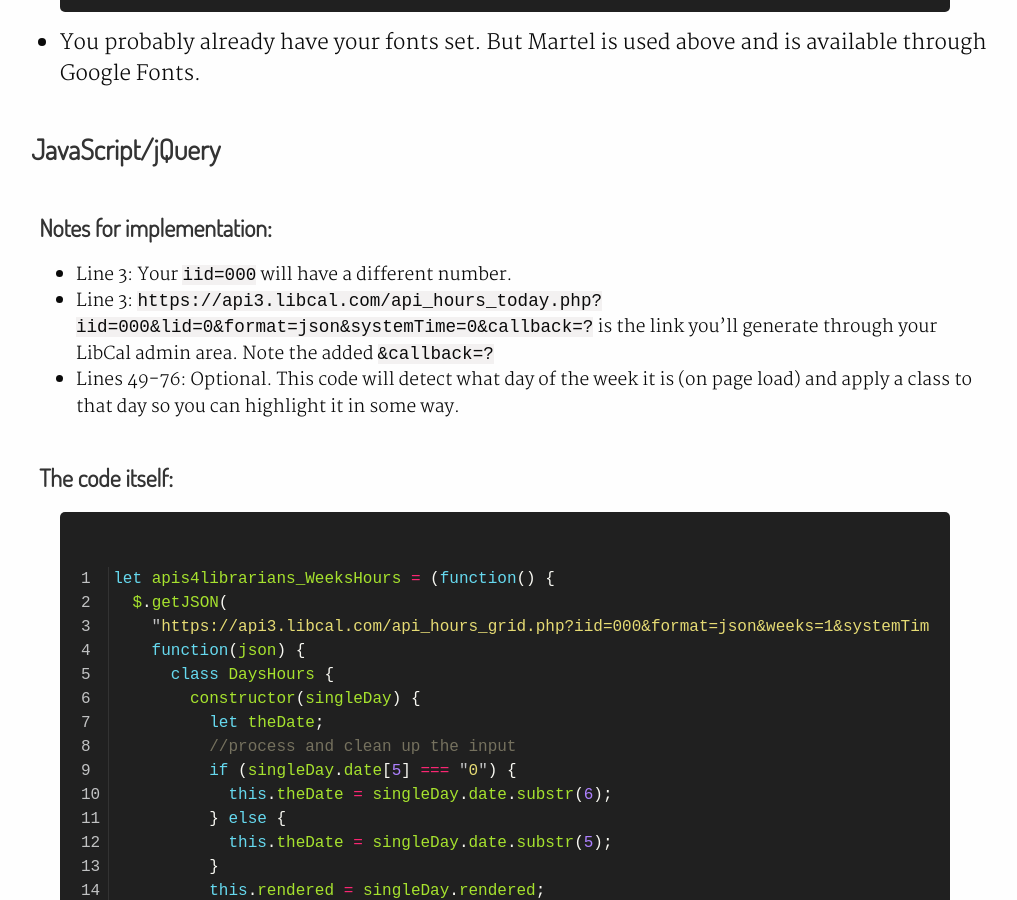
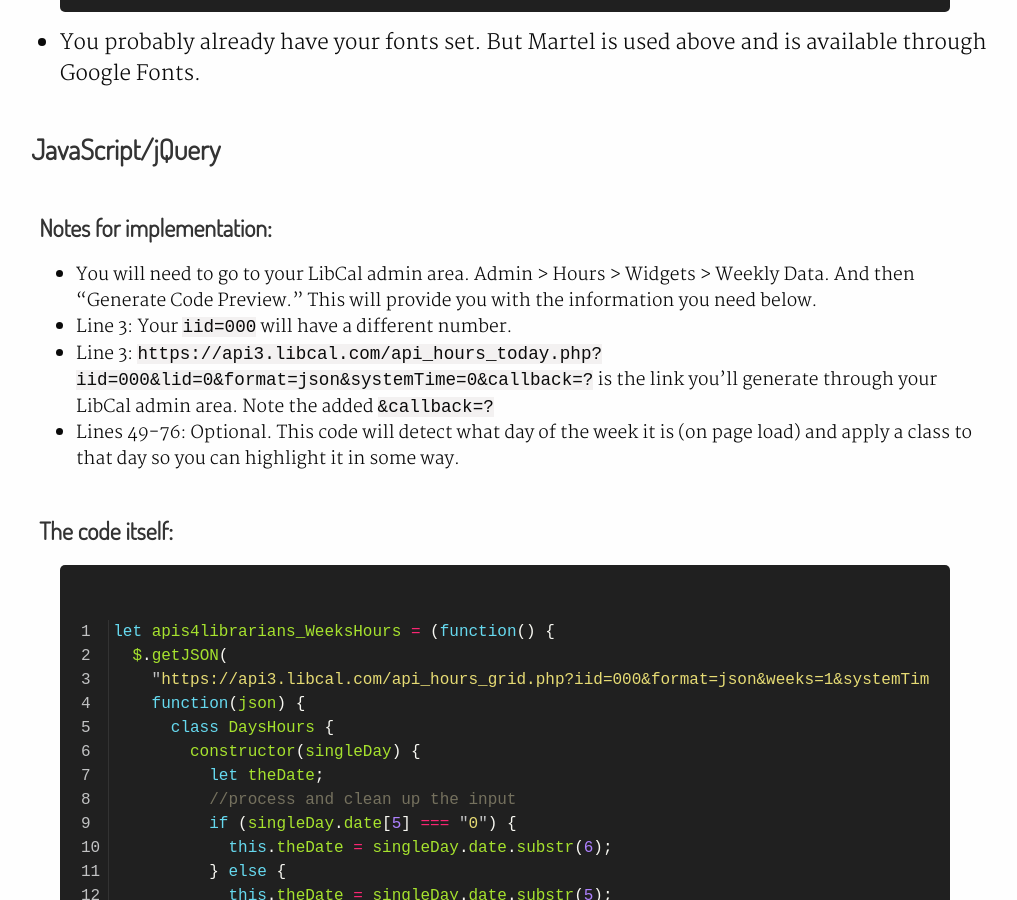
Before and after one commit to BradCoffield/APIs-for-librarians, a Jekyll site: the page built from _libcal/this-weeks-hours.md, in a window 1280 px wide and 900 px high, scrolled down 2264 px. Shown: the whole window, without its empty margins (135-1152 px from the left). Built offline with Jekyll 4.4.1, drawn with Linux system fonts in a browser that asks for light colours.

Commit message:
better instructions

```diff
--- a/_libcal/this-weeks-hours.md
+++ b/_libcal/this-weeks-hours.md
@@ -67,6 +67,7 @@ font-weight: bold;
 
 {:.code-notes}
 
+* You will need to go to your LibCal admin area. Admin > Hours > Widgets > Weekly Data. And then "Generate Code Preview." This will provide you with the information you need below.
 * Line 3: Your `iid=000` will have a different number.
 * Line 3: `https://api3.libcal.com/api_hours_today.php?iid=000&lid=0&format=json&systemTime=0&callback=?` is the link you'll generate through your LibCal admin area. Note the added `&callback=?`
 * Lines 49-76: Optional. This code will detect what day of the week it is (on page load) and apply a class to that day so you can highlight it in some way.
```
